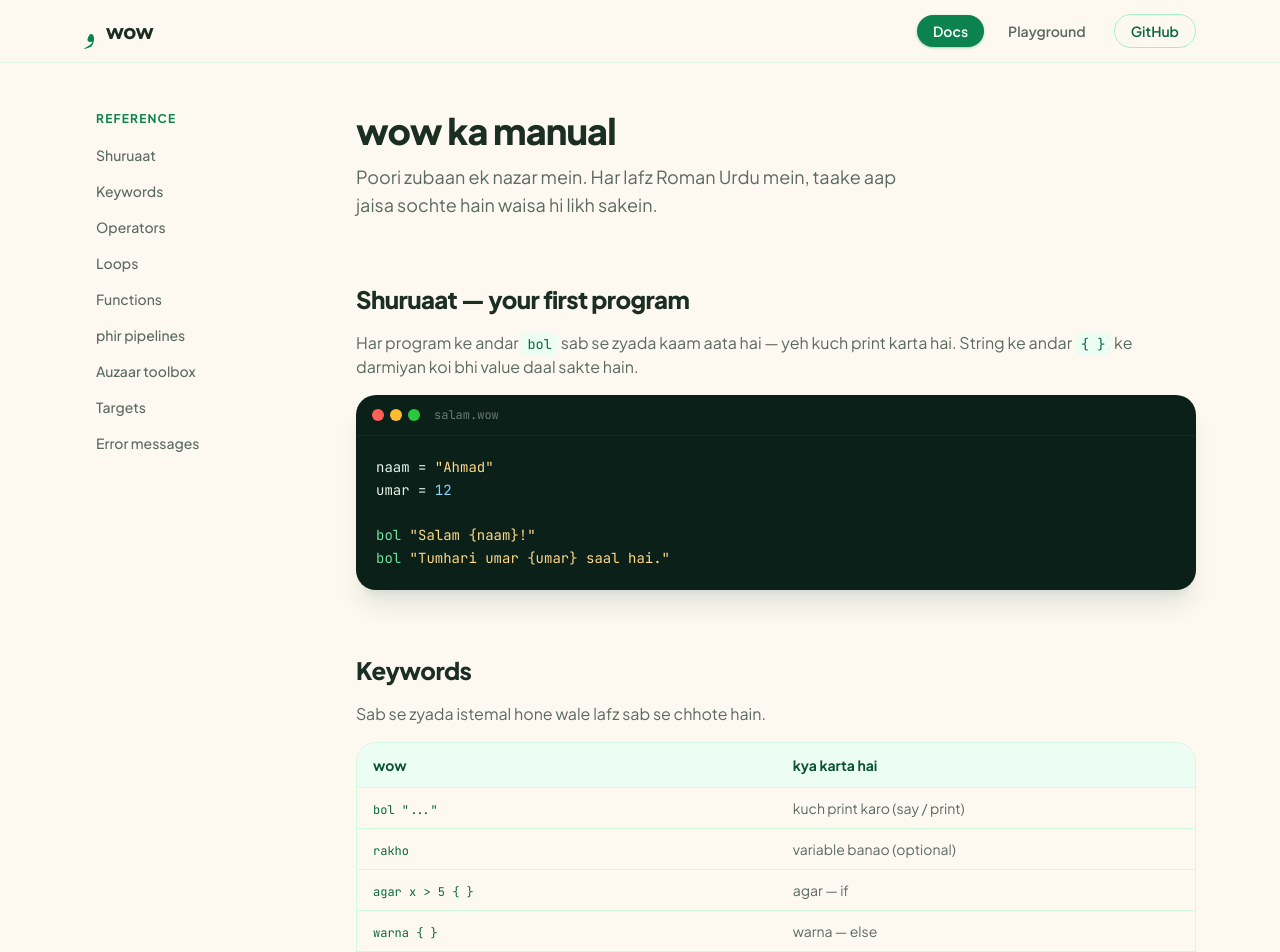
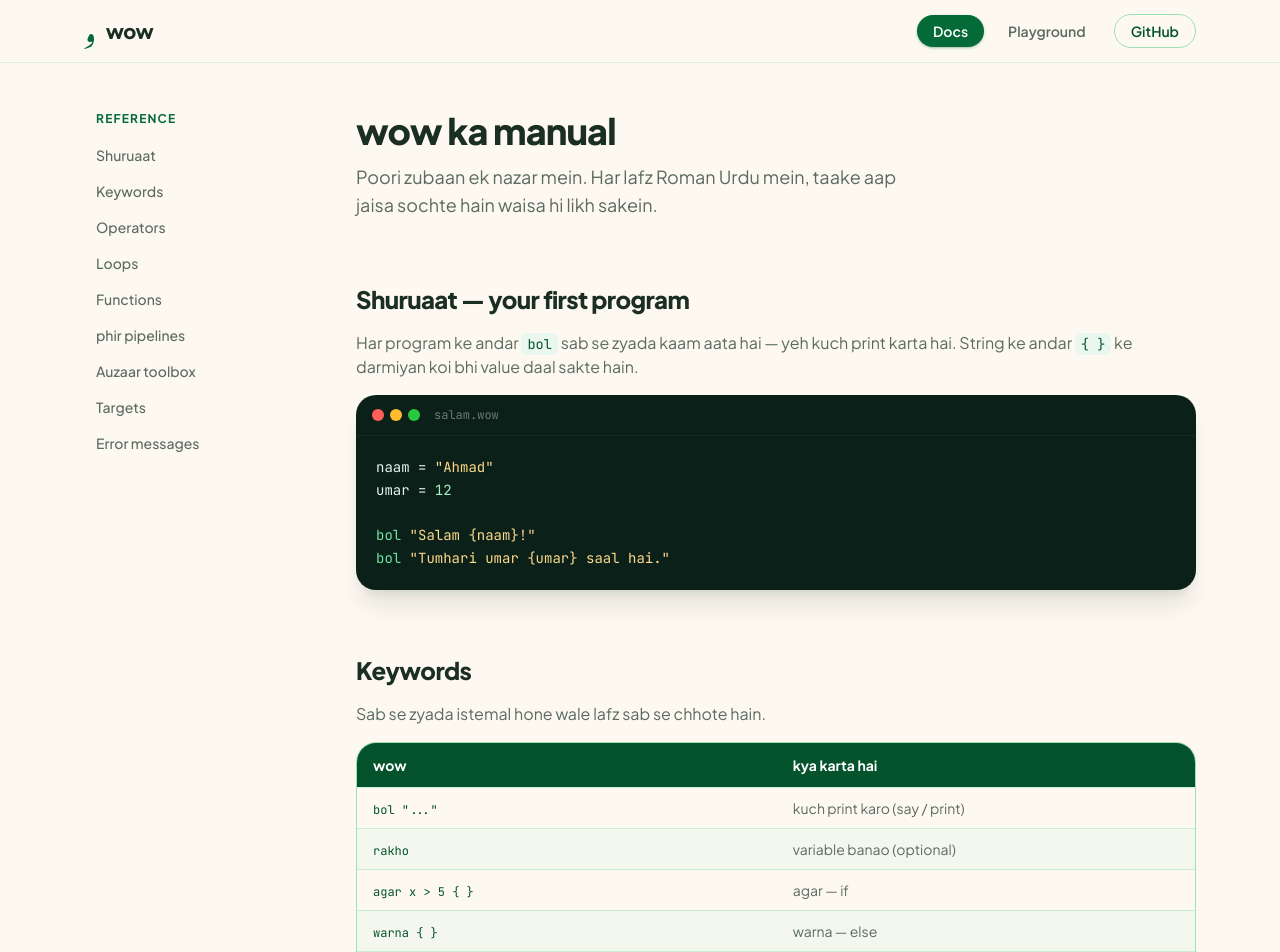
Before and after one commit to wow-language/wow-playground, a Next.js app: page /docs in a window 1280 px wide. Shown: the top 952 px of the page. Built offline with nearby package versions, Linux system fonts and the light colour scheme; a web font is replaced by a local one.

Commit message:
Retune palette to Pakistan green and make tables solid green
The mint/emerald tones were reading as sky-blue. Shift the green ramp
toward Pakistan flag green, give reference tables solid green headers
with white text and green borders, and move the number syntax token
off the blue tint.

```diff
--- a/app/docs/page.tsx
+++ b/app/docs/page.tsx
@@ -158,9 +158,9 @@ bol nateeja`}
               Wahi <Code>.wow</Code> file teen jagah chal sakti hai. Sirf target
               badlo.
             </p>
-            <div className="overflow-hidden rounded-xl border border-wow-100">
+            <div className="overflow-hidden rounded-xl border border-wow-200">
               <table className="w-full text-left text-sm">
-                <thead className="bg-wow-50 text-wow-800">
+                <thead className="bg-wow-700 text-white">
                   <tr>
                     <th className="px-4 py-3 font-bold">Command</th>
                     <th className="px-4 py-3 font-bold">Banta hai</th>
--- a/app/globals.css
+++ b/app/globals.css
@@ -15,17 +15,17 @@
   --color-ink: #1a2e22;
   --color-muted: #5b6b60;
 
-  /* the green of و */
-  --color-wow-50: #ecfdf3;
-  --color-wow-100: #d1fadf;
-  --color-wow-200: #a6f0c5;
-  --color-wow-300: #6fe0a3;
-  --color-wow-400: #34c77d;
-  --color-wow-500: #16a563;
-  --color-wow-600: #0c834f;
-  --color-wow-700: #0a6841;
-  --color-wow-800: #0b5235;
-  --color-wow-900: #0a432d;
+  /* the green of و — tuned toward Pakistan flag green, not minty cyan */
+  --color-wow-50: #e9f7ee;
+  --color-wow-100: #c8eed4;
+  --color-wow-200: #9fe0b4;
+  --color-wow-300: #66c98c;
+  --color-wow-400: #2faa66;
+  --color-wow-500: #138a4e;
+  --color-wow-600: #046a38;
+  --color-wow-700: #04532c;
+  --color-wow-800: #053f23;
+  --color-wow-900: #04331c;
 
   /* the amber spark of amazement */
   --color-spark-300: #ffd98a;
@@ -78,6 +78,6 @@ body {
 /* tiny wow-style syntax tint helpers (used by the static highlighter) */
 .tok-kw { color: #6fe0a3; }
 .tok-str { color: #ffd98a; }
-.tok-num { color: #8fd3ff; }
+.tok-num { color: #a6f0c5; }
 .tok-com { color: #5f7d6c; font-style: italic; }
 .tok-fn { color: #ffc24d; }
--- a/components/RefTable.tsx
+++ b/components/RefTable.tsx
@@ -2,17 +2,22 @@ import type { Row } from "@/lib/docs";
 
 export function RefTable({ rows, head }: { rows: Row[]; head: [string, string] }) {
   return (
-    <div className="overflow-hidden rounded-xl border border-wow-100">
+    <div className="overflow-hidden rounded-xl border border-wow-200">
       <table className="w-full text-left text-sm">
-        <thead className="bg-wow-50 text-wow-800">
+        <thead className="bg-wow-700 text-white">
           <tr>
             <th className="px-4 py-3 font-bold">{head[0]}</th>
             <th className="px-4 py-3 font-bold">{head[1]}</th>
           </tr>
         </thead>
         <tbody>
-          {rows.map((row) => (
-            <tr key={row.code} className="border-t border-wow-100 align-top">
+          {rows.map((row, i) => (
+            <tr
+              key={row.code}
+              className={`border-t border-wow-100 align-top ${
+                i % 2 === 1 ? "bg-wow-50/50" : ""
+              }`}
+            >
               <td className="px-4 py-2.5">
                 <code className="font-[family-name:var(--font-mono)] text-xs text-wow-700">
                   {row.code}
```
